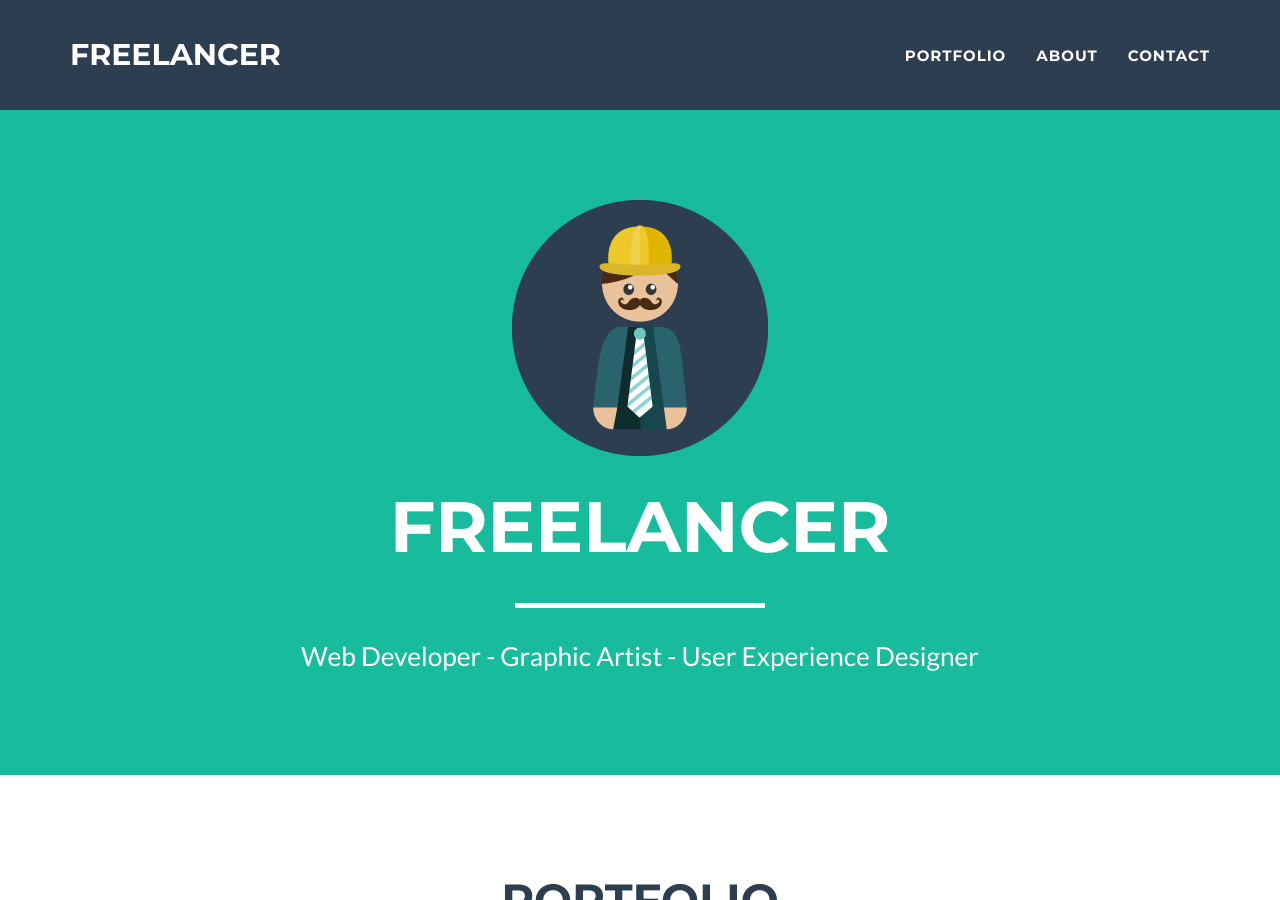
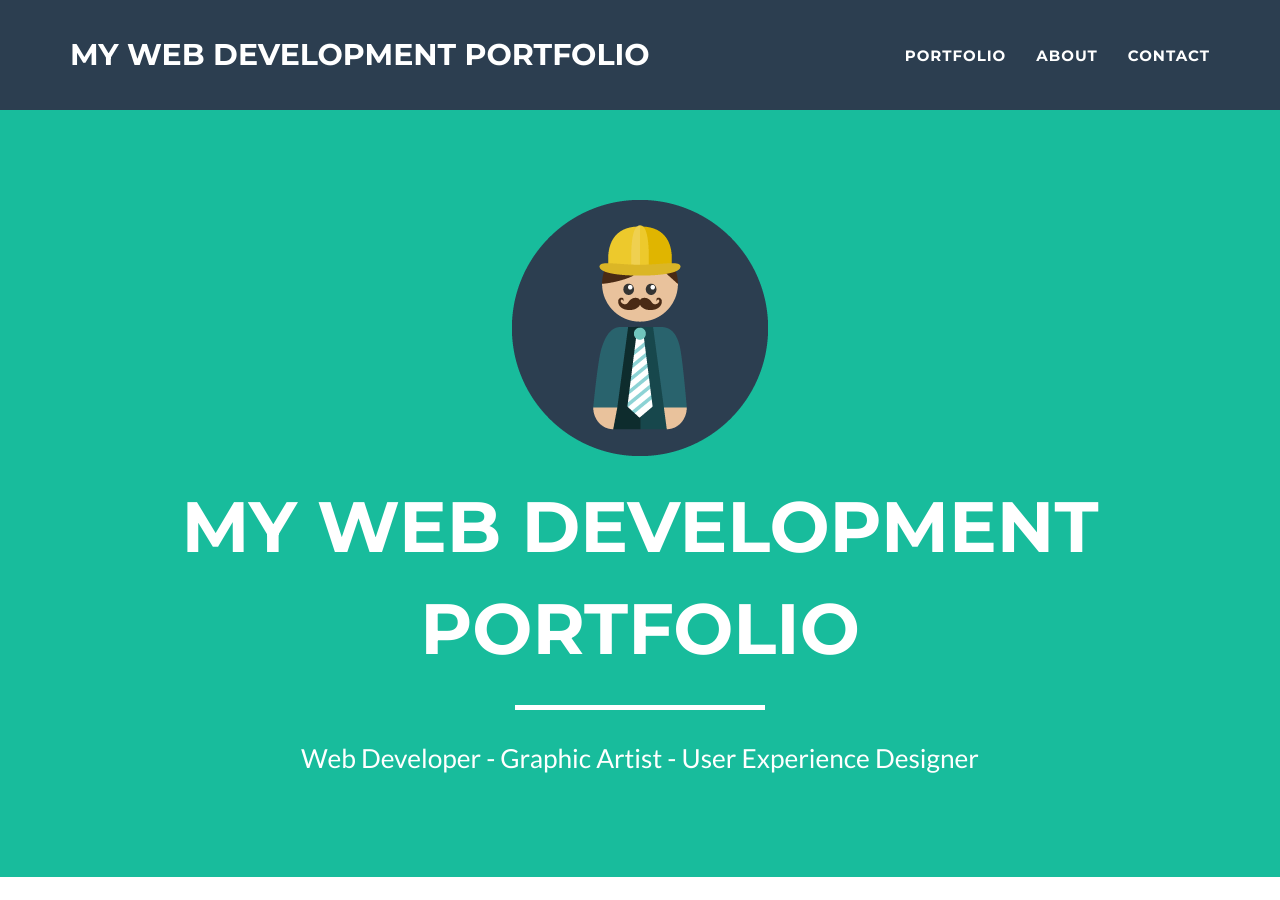
Before and after one commit to pavloskii/pavloskii.github.io, a Jekyll site: the page built from index.html, in a window 1280 px wide and 900 px high. Built offline with Jekyll 4.4.1, drawn with Linux system fonts in a browser that asks for light colours.

```diff
--- a/_config.yml
+++ b/_config.yml
@@ -1,10 +1,10 @@
 # Site settings
-title: Freelancer
-email: your-email@domain.com
-url: https://example.github.io
+title: My Web Development Portfolio
+email: pavlo.igor@gmail.com
+url: https://pavloskii.github.io
 description: "Write an awesome description for your new site here. You can edit this line in _config.yml. It will appear in your document head meta (for Google search results) and in your feed.xml site description."
 skills: "Web Developer - Graphic Artist - User Experience Designer"
-meta_author: LastName FirstName
+meta_author: Pavloski Igor
 
 # Google webmaster tools
 google_verify:
```
